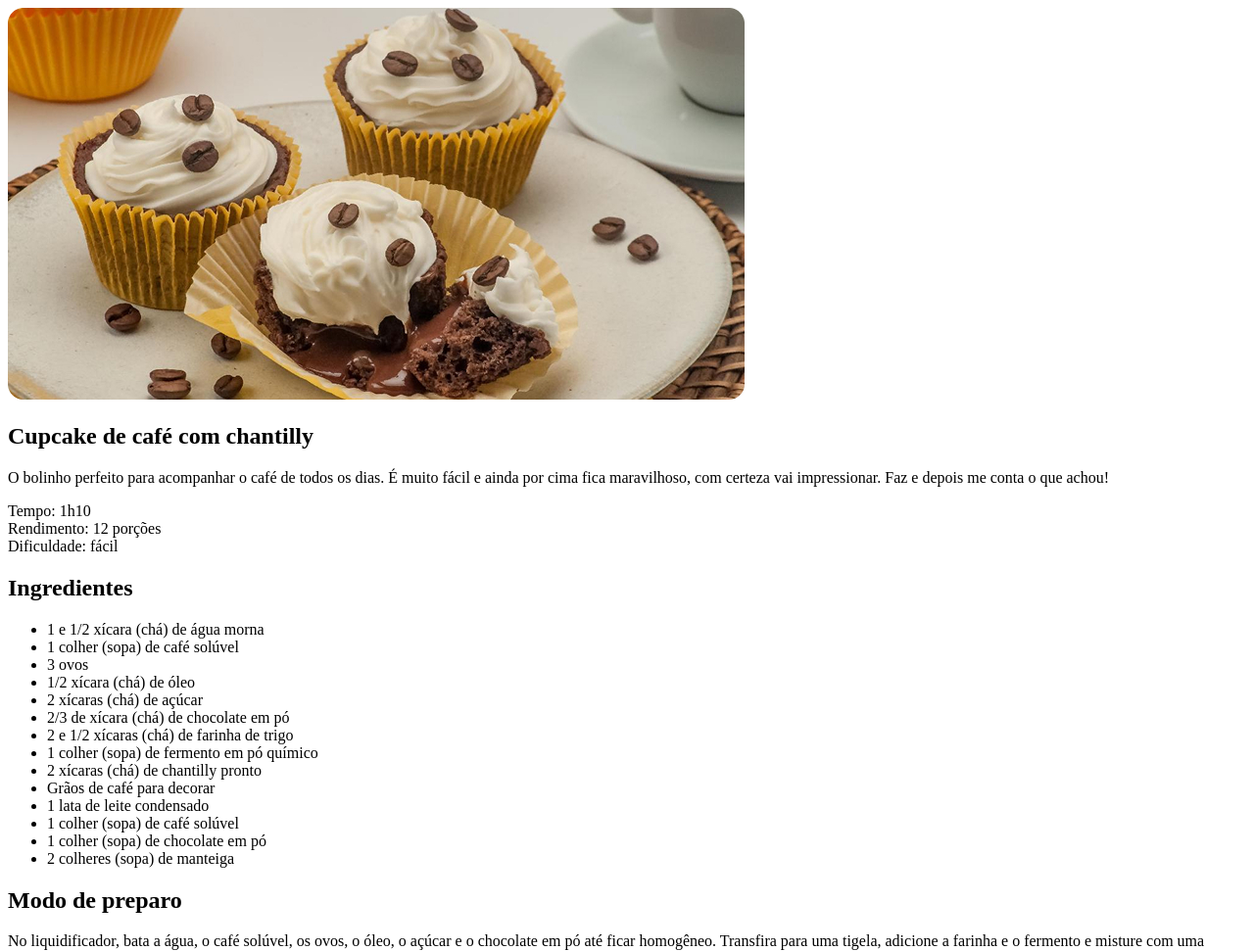
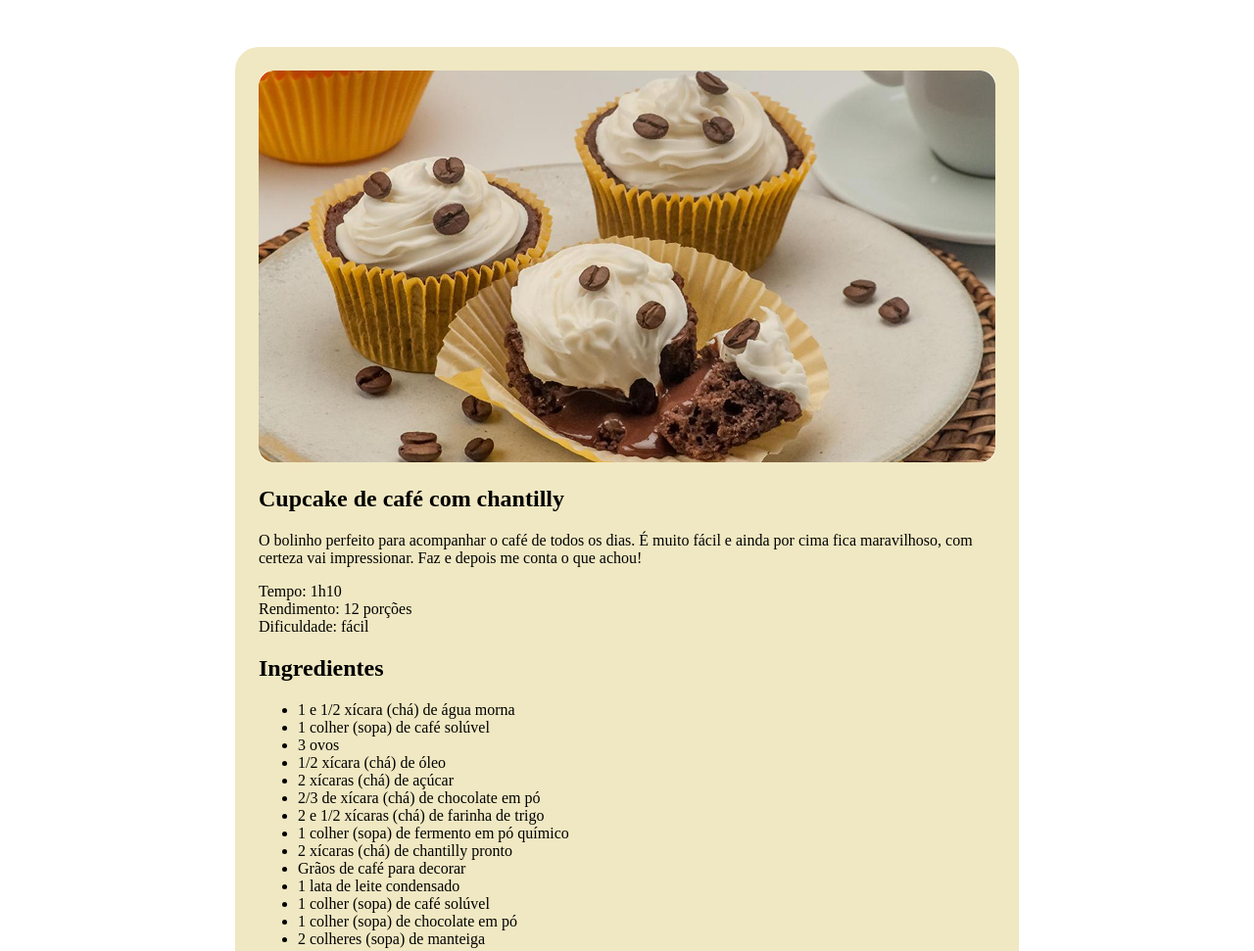
Before and after one commit to Lazaro-Costta/CursoHTML, a plain HTML site: page index.html in a window 1280 px wide. Shown: the top 971 px of the page at 98% size. Drawn offline with Linux system fonts and the light colour scheme.

Commit message:
corrigindo minha pagina de receita

```diff
--- a/index.html
+++ b/index.html
@@ -9,9 +9,10 @@
 </head>
 <body>
    <div id="page">
-     <img src="assets/bolinho.jpg" alt="">
+
         <main>
           <section id="about">
+            <img src="assets/bolinho.jpg" alt="">
             <h1>Cupcake de café com chantilly</h1>
 
             <p>
@@ -25,9 +26,7 @@
 
           </section>
           <section id="ingredients"></section>
-           <h2>
-            Ingredientes
-          </h2>
+           <h2>Ingredientes</h2>
 
             <ul>
             <li>1 e 1/2 xícara (chá) de água morna</li>
@@ -47,9 +46,7 @@
            </ul>
 
           <section id="preparation">
-            <h2>
-              Modo de preparo
-            </h2>
+            <h2>Modo de preparo</h2>
 
             <p>
               No liquidificador, bata a água, o café solúvel, os ovos, o óleo, o açúcar e o chocolate em pó até ficar homogêneo. Transfira para uma tigela, adicione a farinha e o fermento e misture com uma colher. Despeje em forminhas para cupcakes forradas com forminhas de papel e coloque em uma fôrma grande, um ao lado do outro. Leve ao forno médio, preaquecido, por 25 minutos ou até assar e dourar. Retire e deixe esfriar.
--- a/style.css
+++ b/style.css
@@ -1,3 +1,22 @@
 body {
     background-image: url(assets/imagem\ de\ fundo.jpg);
+    background-size: cover;
 }
+
+#page {
+    width: 800px;
+    padding: 24px;
+    background-color: #F0E8C2;
+    box-sizing: border-box;
+    margin: 48px auto;
+    border-radius: 24px;
+
+}
+
+img {
+    box-sizing: border-box;
+    border-radius: 14px;
+
+
+
+}
```
